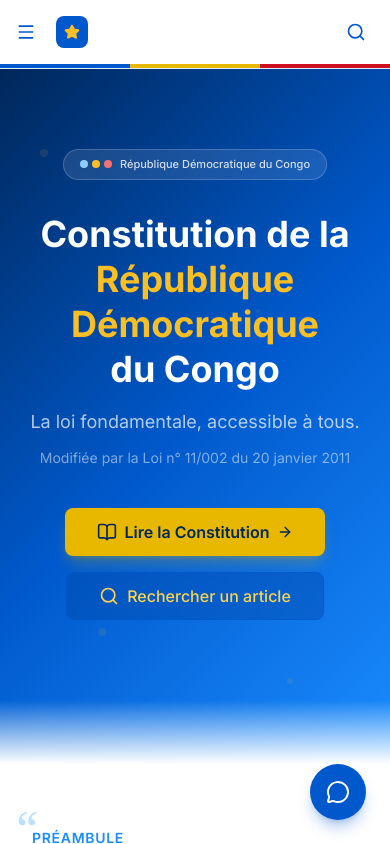
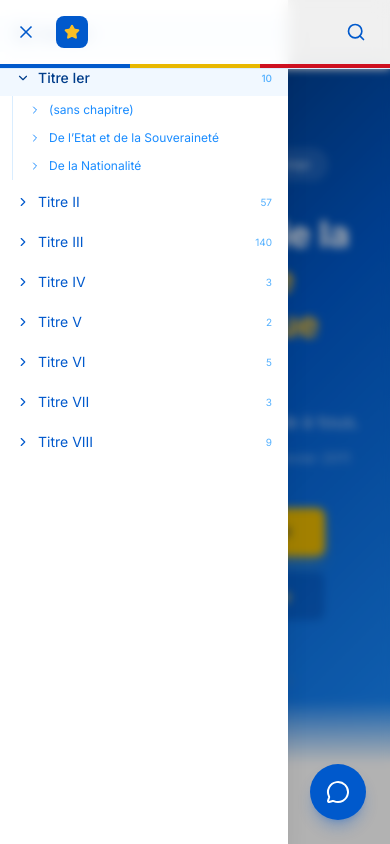
Before and after one commit to jkmpro9/constitution_rdc, a Next.js app: page / in a window 390 px wide. Both pictures are taken after a click on the button 26 px from the left and 32 px from the top of the page. Shown: the top 844 px of the page. Built offline with nearby package versions, Linux system fonts and the light colour scheme.

Commit message:
Fix hamburger mobile: state sidebar dans ClientLayout, onClose sur les liens Sidebar

```diff
--- a/src/app/client-layout.tsx
+++ b/src/app/client-layout.tsx
@@ -1,10 +1,13 @@
 "use client";
 
-import { ReactNode, useEffect } from "react";
+import { ReactNode, useEffect, useState } from "react";
 import Header from "@/components/layout/Header";
+import Sidebar from "@/components/layout/Sidebar";
 import AssistantPanel from "@/components/assistant/AssistantPanel";
 
 export default function ClientLayout({ children }: { children: ReactNode }) {
+  const [sidebarOpen, setSidebarOpen] = useState(false);
+
   useEffect(() => {
     if ("serviceWorker" in navigator) {
       navigator.serviceWorker.register("/sw.js");
@@ -13,7 +16,22 @@ export default function ClientLayout({ children }: { children: ReactNode }) {
 
   return (
     <div className="min-h-screen bg-white">
-      <Header />
+      <Header
+        sidebarOpen={sidebarOpen}
+        onToggleSidebar={() => setSidebarOpen((v) => !v)}
+      />
+      {/* Sidebar mobile */}
+      {sidebarOpen && (
+        <div className="fixed inset-0 z-40 lg:hidden">
+          <div
+            className="absolute inset-0 bg-black/30 backdrop-blur-sm"
+            onClick={() => setSidebarOpen(false)}
+          />
+          <div className="absolute left-0 top-0 bottom-0 w-72 bg-white shadow-xl animate-slide-up overflow-y-auto">
+            <Sidebar onClose={() => setSidebarOpen(false)} />
+          </div>
+        </div>
+      )}
       {children}
       <AssistantPanel />
     </div>
--- a/src/components/layout/Sidebar.tsx
+++ b/src/components/layout/Sidebar.tsx
@@ -8,7 +8,11 @@ import { cn } from "@/lib/utils";
 import { getTitres, romanNumeral } from "@/lib/constitution";
 import type { Titre, Chapitre, Section, Article } from "@/lib/constitution";
 
-export default function Sidebar() {
+interface SidebarProps {
+  onClose?: () => void;
+}
+
+export default function Sidebar({ onClose }: SidebarProps) {
   const [toc, setToc] = useState<Titre[] | null>(null);
   const pathname = usePathname();
   const [expandedTitres, setExpandedTitres] = useState<Set<number>>(
@@ -173,6 +177,7 @@ export default function Sidebar() {
                             <Link
                               key={article.numero}
                               href={`/articles/${article.numero}`}
+                              onClick={onClose}
                               className={cn(
                                 "flex items-center gap-2 pl-4 pr-2 py-1 text-xs transition-colors",
                                 isArticleActive(article.numero)
@@ -197,6 +202,7 @@ export default function Sidebar() {
                                 <Link
                                   key={article.numero}
                                   href={`/articles/${article.numero}`}
+                                  onClick={onClose}
                                   className={cn(
                                     "flex items-center gap-2 pl-6 pr-2 py-1 text-xs transition-colors",
                                     isArticleActive(article.numero)
```
